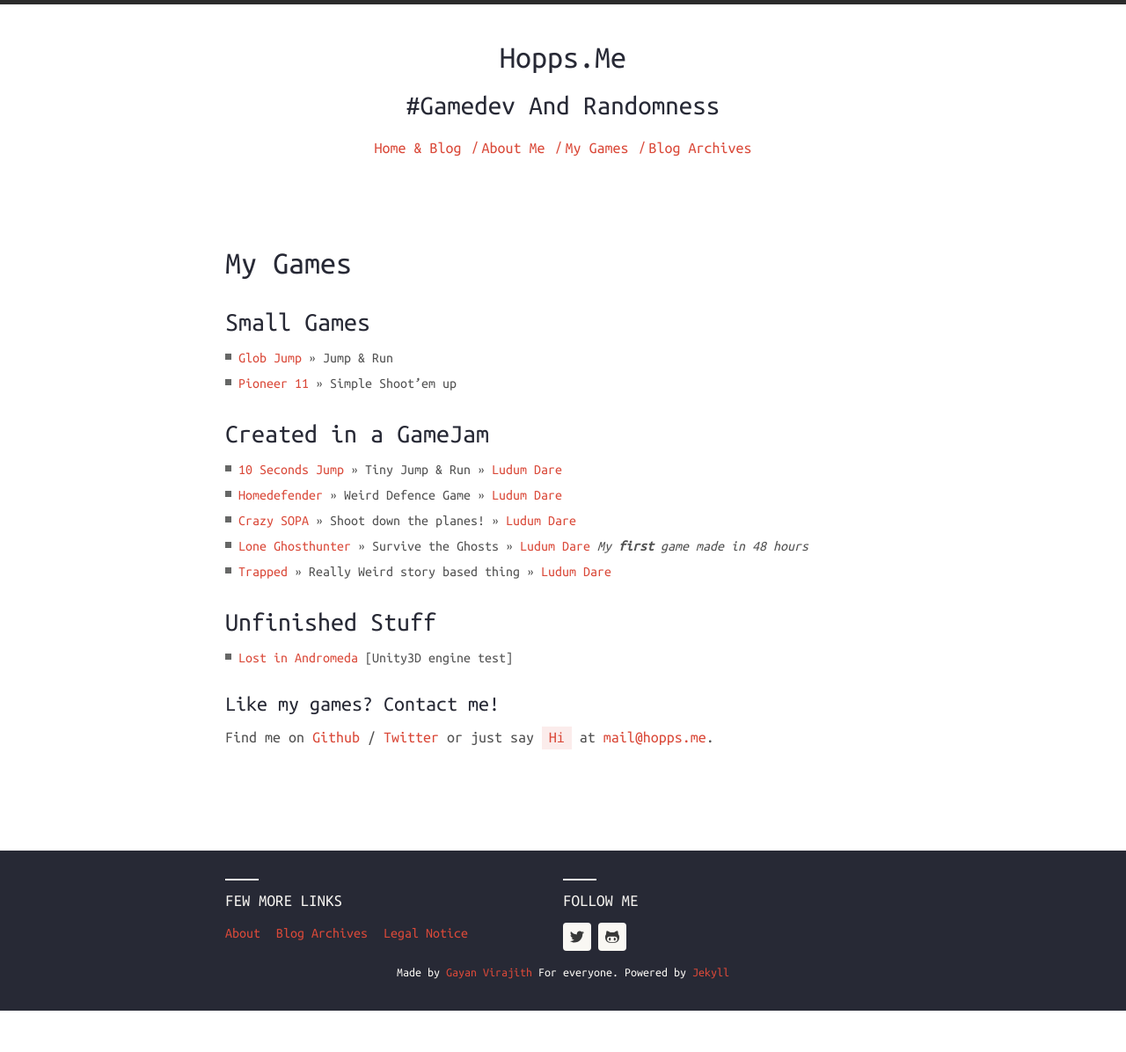
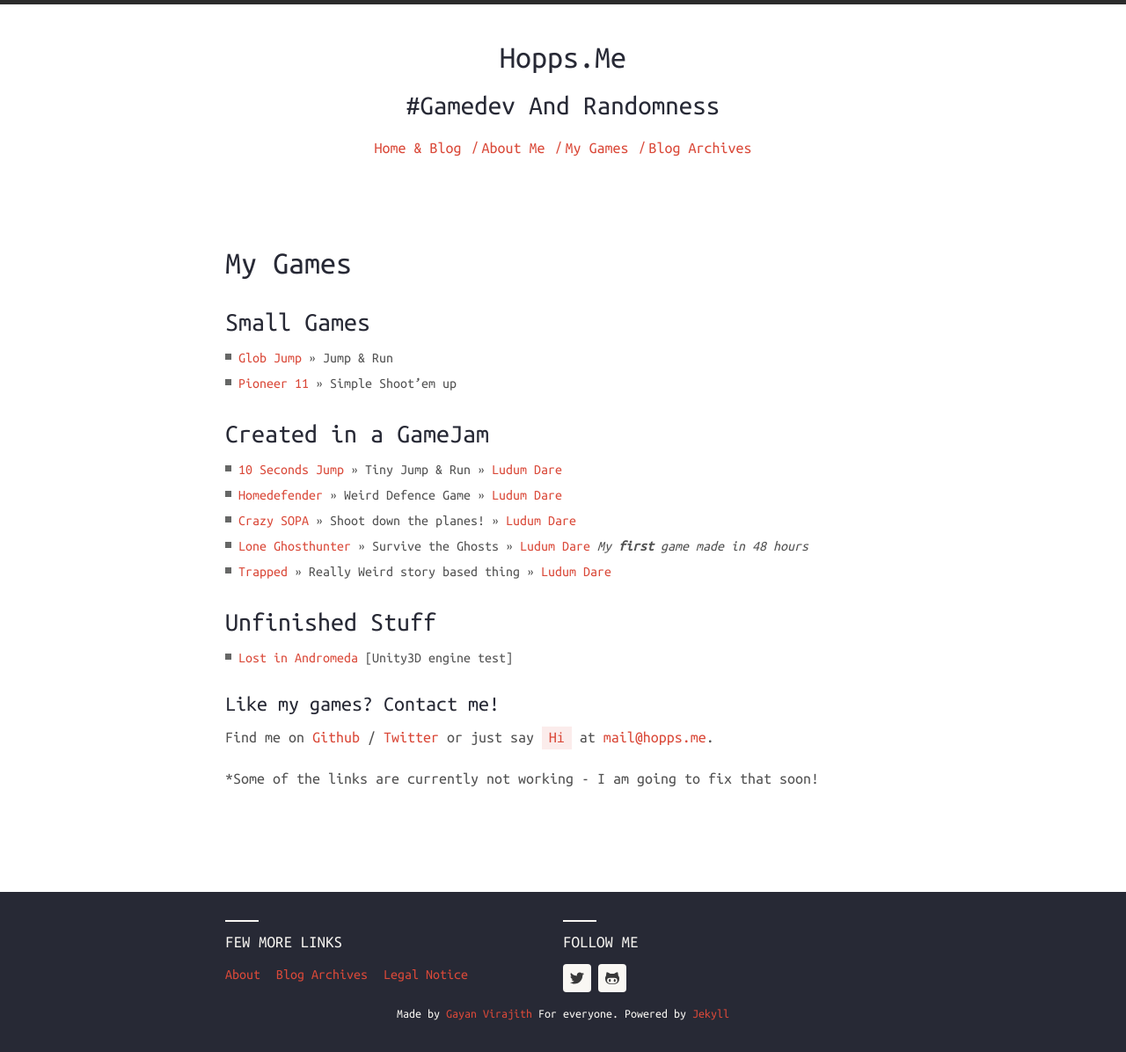
Before and after one commit to DevHopps/website, a Jekyll site: the page built from games.md, in a window 1280 px wide. Shown: the whole page at 88% size. Built offline with Jekyll 4.4.1, drawn with Linux system fonts in a browser that asks for light colours; nearby versions of some CDN libraries; before the commit the page ends 1149 px from its top, so only the background shows below that.

Commit message:
Finished first version!

```diff
--- a/games.md
+++ b/games.md
@@ -25,6 +25,8 @@ permalink: /games/
 Find me on [Github][github] / [Twitter][Twitter] or just say `Hi` at
 [mail@hopps.me](mailto:mail@hopps.me).
 
+*Some of the links are currently not working - I am going to fix that soon!
+
 
 [glob]: http://hopps.itch.io/glob-jump
 [pioneer]: http://hopps.itch.io/pioneer-11
```
